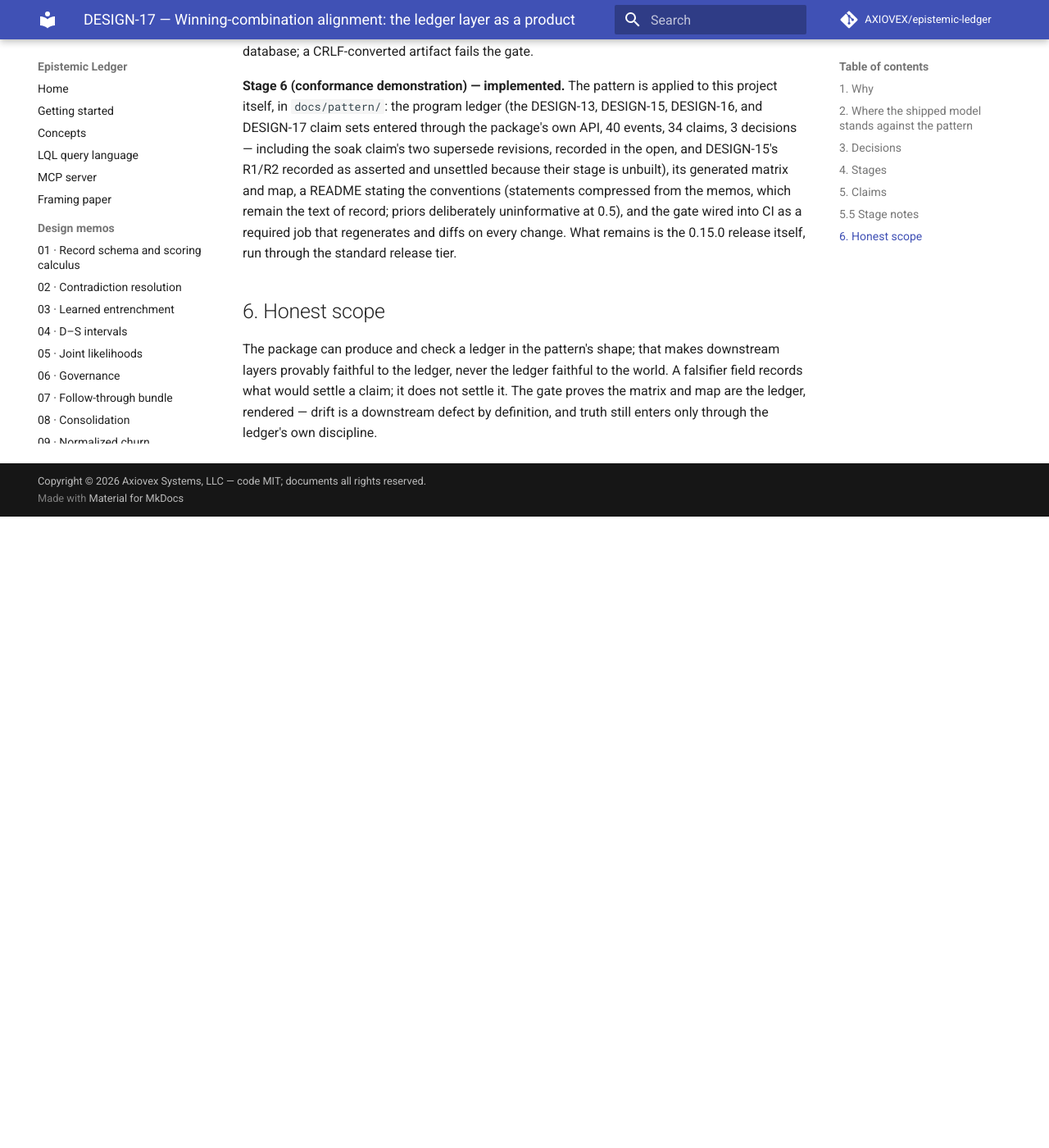
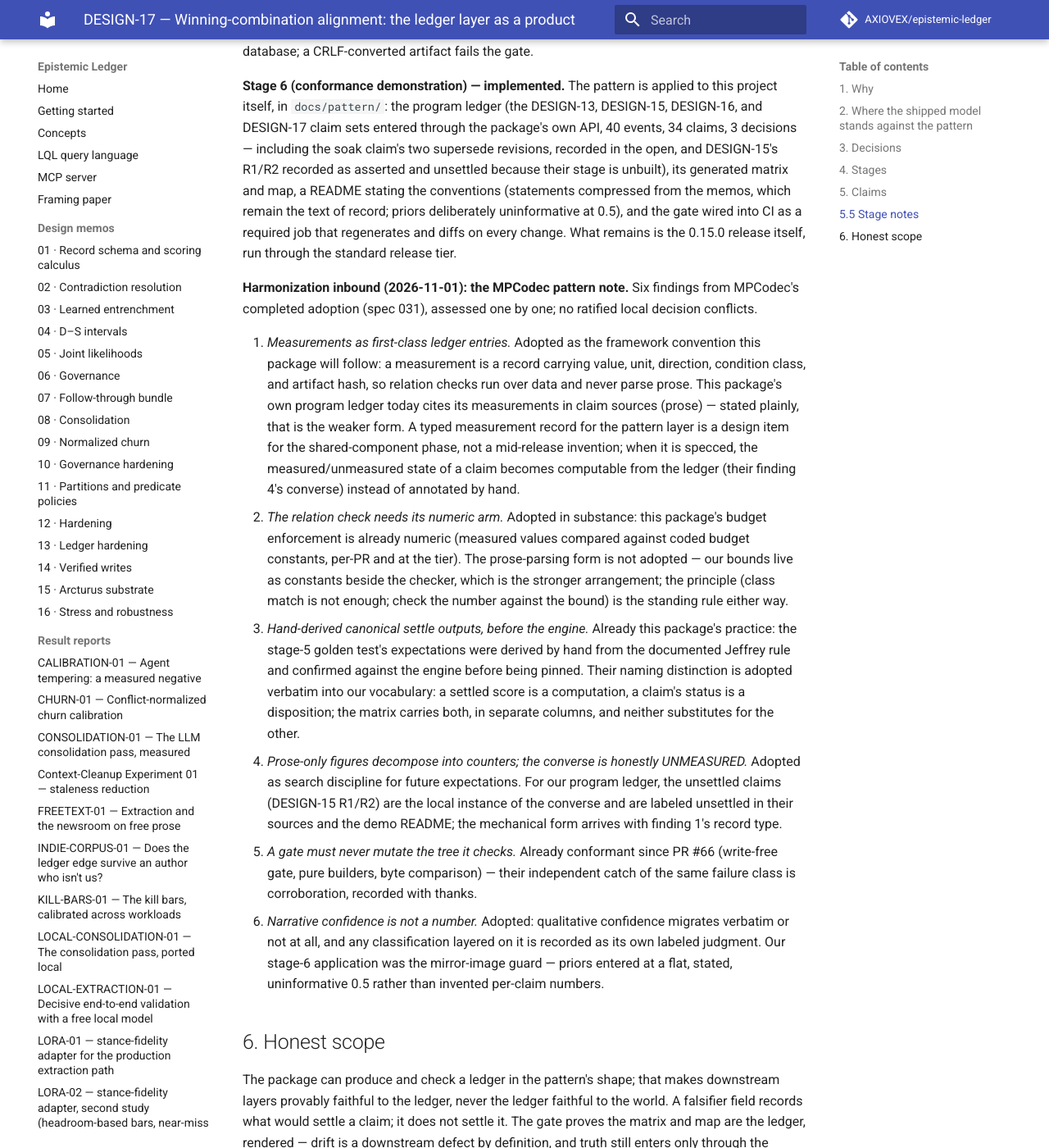
Before and after one commit to AXIOVEX/epistemic-ledger, an MkDocs documentation site: the page built from docs/DESIGN-17-pattern-alignment.md, in a window 1280 px wide and 1400 px high, scrolled down 4553 px. Shown: the whole window at 82% size. Built offline with MkDocs 1.6.1 and Material for MkDocs 9.7.7, drawn with Linux system fonts in a browser that asks for light colours; comment, search, counter and statistics services are not loaded; before the commit the page ends 5183 px from its top, so only the background shows below that.

Commit message:
DESIGN-17 memo: MPCodec harmonization note — assessed and adopted

```diff
--- a/docs/DESIGN-17-pattern-alignment.md
+++ b/docs/DESIGN-17-pattern-alignment.md
@@ -264,6 +264,63 @@ into CI as a required job that regenerates and diffs on
 every change. What remains is the 0.15.0 release itself,
 run through the standard release tier.
 
+
+**Harmonization inbound (2026-11-01): the MPCodec
+pattern note.** Six findings from MPCodec's completed
+adoption (spec 031), assessed one by one; no ratified
+local decision conflicts.
+
+1. *Measurements as first-class ledger entries.*
+   Adopted as the framework convention this package will
+   follow: a measurement is a record carrying value,
+   unit, direction, condition class, and artifact hash,
+   so relation checks run over data and never parse
+   prose. This package's own program ledger today cites
+   its measurements in claim sources (prose) — stated
+   plainly, that is the weaker form. A typed measurement
+   record for the pattern layer is a design item for the
+   shared-component phase, not a mid-release invention;
+   when it is specced, the measured/unmeasured state of
+   a claim becomes computable from the ledger (their
+   finding 4's converse) instead of annotated by hand.
+2. *The relation check needs its numeric arm.* Adopted
+   in substance: this package's budget enforcement is
+   already numeric (measured values compared against
+   coded budget constants, per-PR and at the tier). The
+   prose-parsing form is not adopted — our bounds live
+   as constants beside the checker, which is the
+   stronger arrangement; the principle (class match is
+   not enough; check the number against the bound) is
+   the standing rule either way.
+3. *Hand-derived canonical settle outputs, before the
+   engine.* Already this package's practice: the stage-5
+   golden test's expectations were derived by hand from
+   the documented Jeffrey rule and confirmed against the
+   engine before being pinned. Their naming distinction
+   is adopted verbatim into our vocabulary: a settled
+   score is a computation, a claim's status is a
+   disposition; the matrix carries both, in separate
+   columns, and neither substitutes for the other.
+4. *Prose-only figures decompose into counters; the
+   converse is honestly UNMEASURED.* Adopted as search
+   discipline for future expectations. For our program
+   ledger, the unsettled claims (DESIGN-15 R1/R2) are
+   the local instance of the converse and are labeled
+   unsettled in their sources and the demo README; the
+   mechanical form arrives with finding 1's record type.
+5. *A gate must never mutate the tree it checks.*
+   Already conformant since PR #66 (write-free gate,
+   pure builders, byte comparison) — their independent
+   catch of the same failure class is corroboration,
+   recorded with thanks.
+6. *Narrative confidence is not a number.* Adopted:
+   qualitative confidence migrates verbatim or not at
+   all, and any classification layered on it is recorded
+   as its own labeled judgment. Our stage-6 application
+   was the mirror-image guard — priors entered at a
+   flat, stated, uninformative 0.5 rather than invented
+   per-claim numbers.
+
 ## 6. Honest scope
 
 The package can produce and check a ledger in the
```
Also changed, not shown: CHANGELOG.md (+6 -0 lines).
